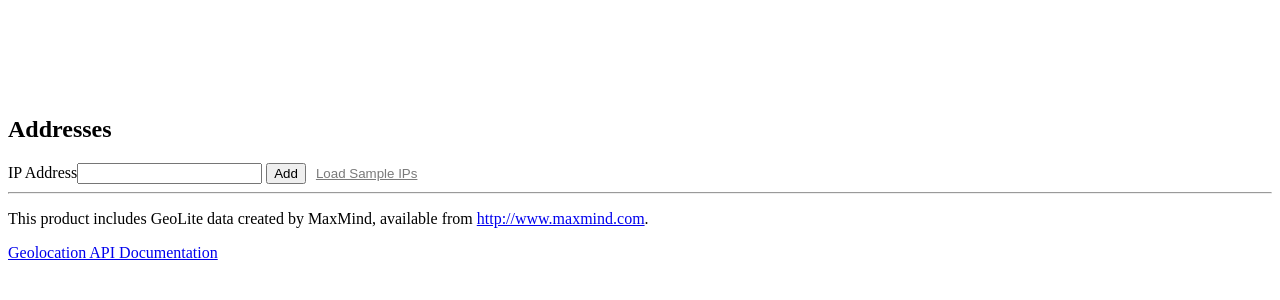
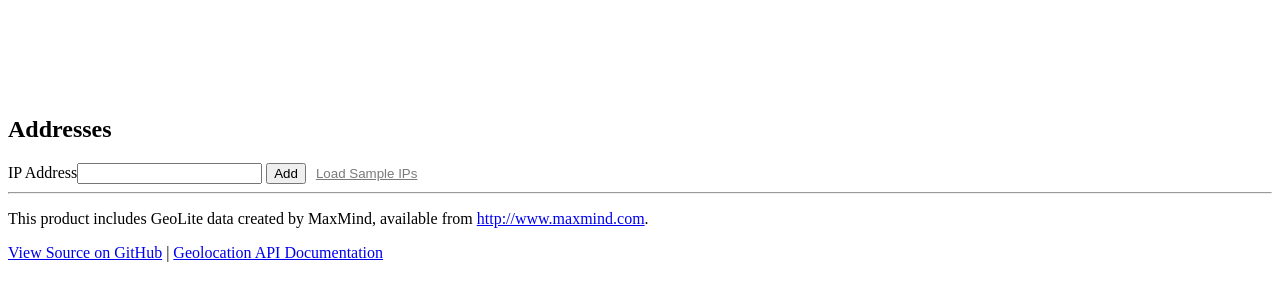
Before and after one commit to tjsingleton/geoip-app, a plain HTML site: page public/index.html in a window 1280 px wide. Shown: the part 312-612 px from the top of the page. Drawn offline with nearby package versions, Linux system fonts and the light colour scheme; some packages are replaced by stand-ins of ours; a script that the page names is missing.

Commit message:
Add README and link to github

```diff
--- a/public/index.html
+++ b/public/index.html
@@ -24,7 +24,10 @@
     <a href="http://www.maxmind.com">http://www.maxmind.com</a>.
 </p>
 
-<p><a href="/doc/">Geolocation API Documentation</a></p>
+<p>
+    <a href="https://github.com/tjsingleton/geoip-app">View Source on GitHub</a> |
+    <a href="/doc/">Geolocation API Documentation</a>
+</p>
 
 <script src="//cdnjs.cloudflare.com/ajax/libs/jquery/2.0.0/jquery.min.js"></script>
 <script src="//cdnjs.cloudflare.com/ajax/libs/underscore.js/1.4.4/underscore-min.js"></script>
```
Also changed, not shown: 2 other files.
